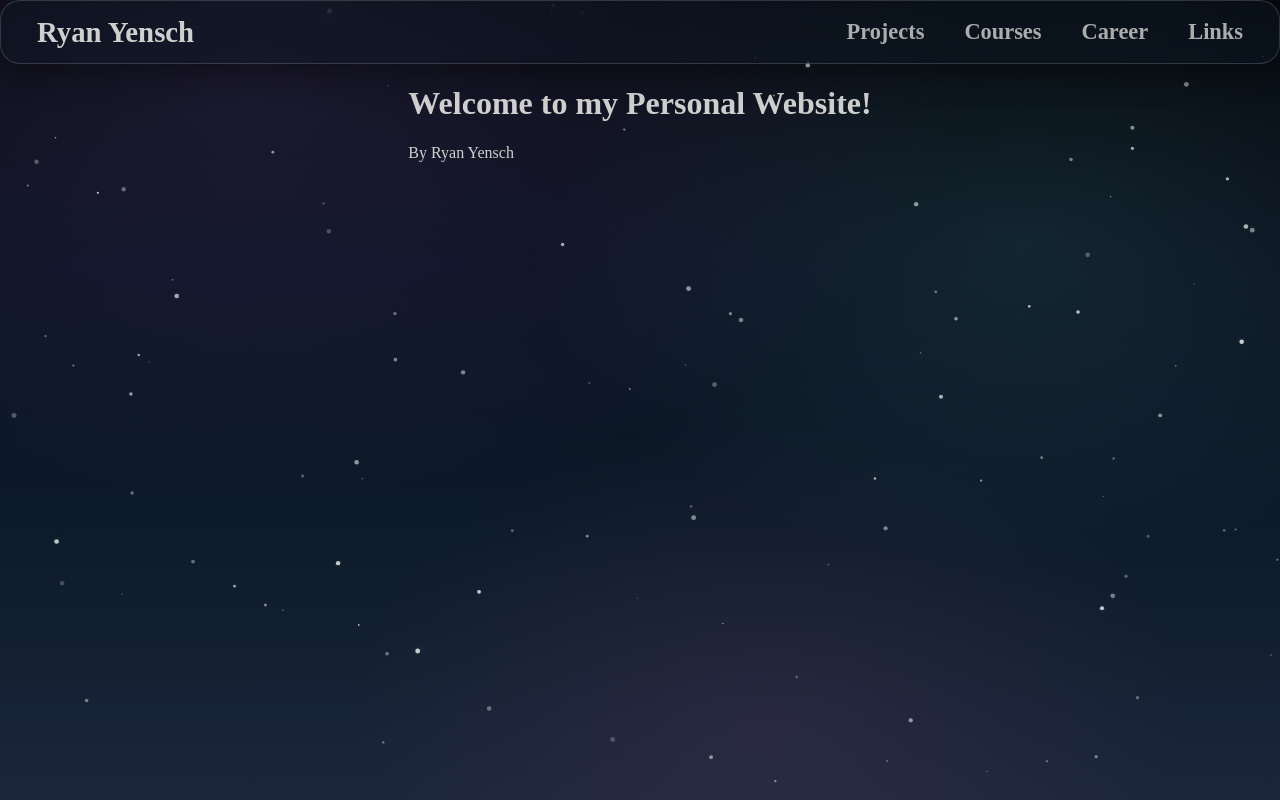
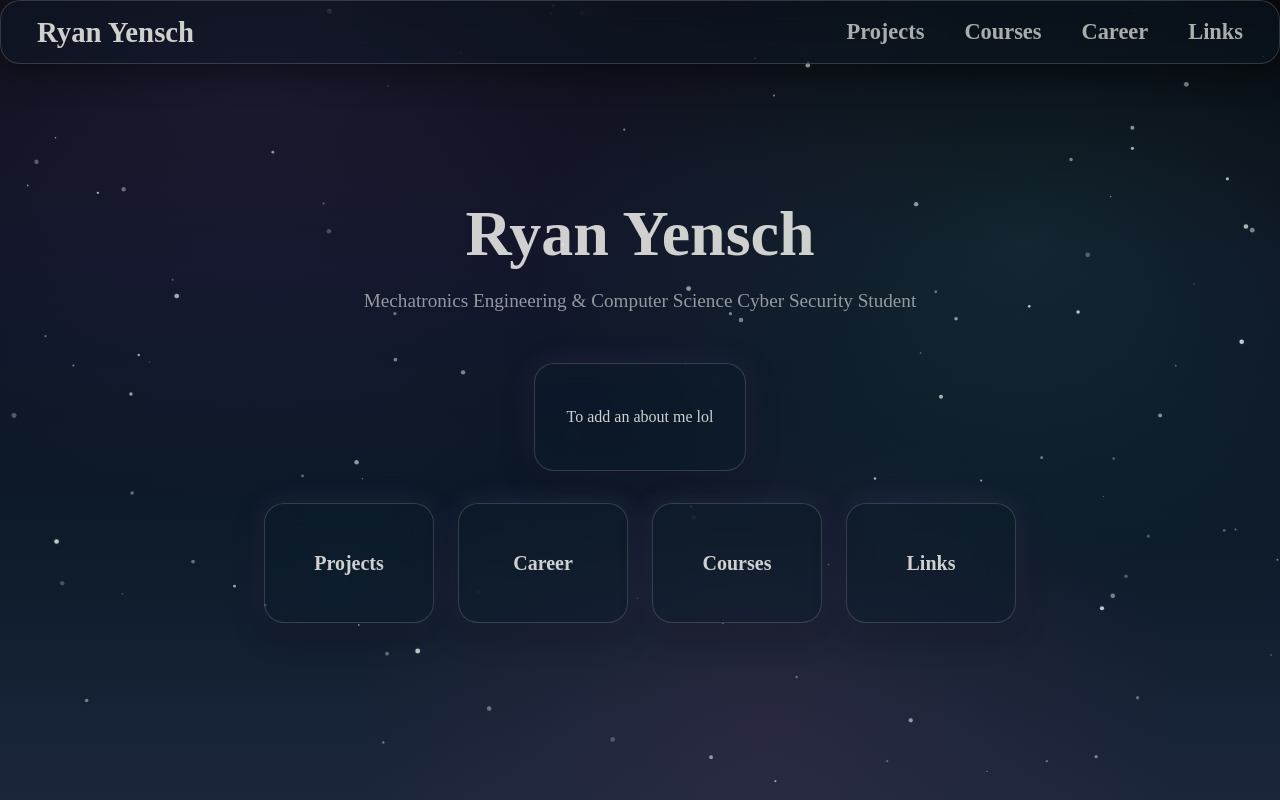
Before and after one commit to RyanYensch/Personal-Website, a React (Vite) app: page / in a window 1280 px wide. Built offline with nearby package versions, Linux system fonts and the light colour scheme.

Commit message:
added more to the home page

```diff
--- /dev/null
+++ b/src/pages/HomePage/HomePage.css
@@ -0,0 +1,85 @@
+.homepage {
+    display: flex;
+    flex-direction: column;
+    align-items: center;
+    gap: 2rem;
+    padding: 3rem 1rem;
+    text-align: center;
+}
+
+
+.hero-section {
+    margin-top: 2rem;
+}
+
+.hero-title {
+    font-size: clamp(2.5rem, 6vw, 4rem);
+    font-weight: 900;
+    color: var(--text-0);
+    margin-bottom: 0.5rem;
+}
+
+.hero-subtitle {
+    font-size: 1.2rem;
+    color: var(--text-1);
+    opacity: 0.85;
+}
+
+
+.about-card {
+    max-width: 800px;
+    padding: 1.5rem 2rem;
+    font-size: 1rem;
+    color: var(--text-0);
+}
+
+.about-text {
+    line-height: 1.6;
+    font-weight: 500;
+}
+
+
+.home-nav-grid {
+    display: grid;
+    grid-template-columns: repeat(auto-fit, minmax(170px, 1fr));
+    gap: 1.5rem;
+    width: 100%;
+    max-width: 900px;
+    padding: 0 1rem;
+}
+
+.nav-tile {
+    text-decoration: none;
+}
+
+.glass-tile {
+    padding: 1.5rem;
+    font-size: 1.25rem;
+    font-weight: 700;
+    color: var(--text-0);
+    display: flex;
+    justify-content: center;
+    align-items: center;
+    min-height: 120px;
+    transition: transform var(--t-medium) var(--ease),
+        box-shadow var(--t-medium) var(--ease);
+}
+
+.glass-tile:hover {
+    transform: translateY(-5px);
+    box-shadow: var(--glow-cyan);
+}
+
+
+.home-socials {
+    display: flex;
+    gap: 1rem;
+    margin-top: 1rem;
+}
+
+
+@media (max-width: 600px) {
+    .hero-title {
+        font-size: 2.5rem;
+    }
+}
--- a/src/pages/HomePage/HomePage.tsx
+++ b/src/pages/HomePage/HomePage.tsx
@@ -1,9 +1,53 @@
+import { Link } from "react-router-dom";
+import GlassCard from "../../components/GlassCard/GlassCard";
+import "./HomePage.css";
 
 export default function HomePage() {
     return (
-        <div>
-            <h1>Welcome to my Personal Website!</h1>
-            <p>By Ryan Yensch</p>
+        <div className="homepage">
+
+            <section className="hero-section">
+                <h1 className="hero-title">Ryan Yensch</h1>
+                <p className="hero-subtitle">
+                    Mechatronics Engineering & Computer Science Cyber Security Student
+                </p>
+            </section>
+
+            <GlassCard className="about-card">
+                <p className="about-text">
+                    To add an about me lol
+                </p>
+            </GlassCard>
+
+            <div className="home-nav-grid">
+                <Link to="/projects" className="nav-tile">
+                    <GlassCard className="glass-tile">
+                        <span>Projects</span>
+                    </GlassCard>
+                </Link>
+
+                <Link to="/career" className="nav-tile">
+                    <GlassCard className="glass-tile">
+                        <span>Career</span>
+                    </GlassCard>
+                </Link>
+
+                <Link to="/courses" className="nav-tile">
+                    <GlassCard className="glass-tile">
+                        <span>Courses</span>
+                    </GlassCard>
+                </Link>
+
+                <Link to="/links" className="nav-tile">
+                    <GlassCard className="glass-tile">
+                        <span>Links</span>
+                    </GlassCard>
+                </Link>
+            </div>
+
+            <div className="home-socials">
+            </div>
+
         </div>
     );
 }
```
